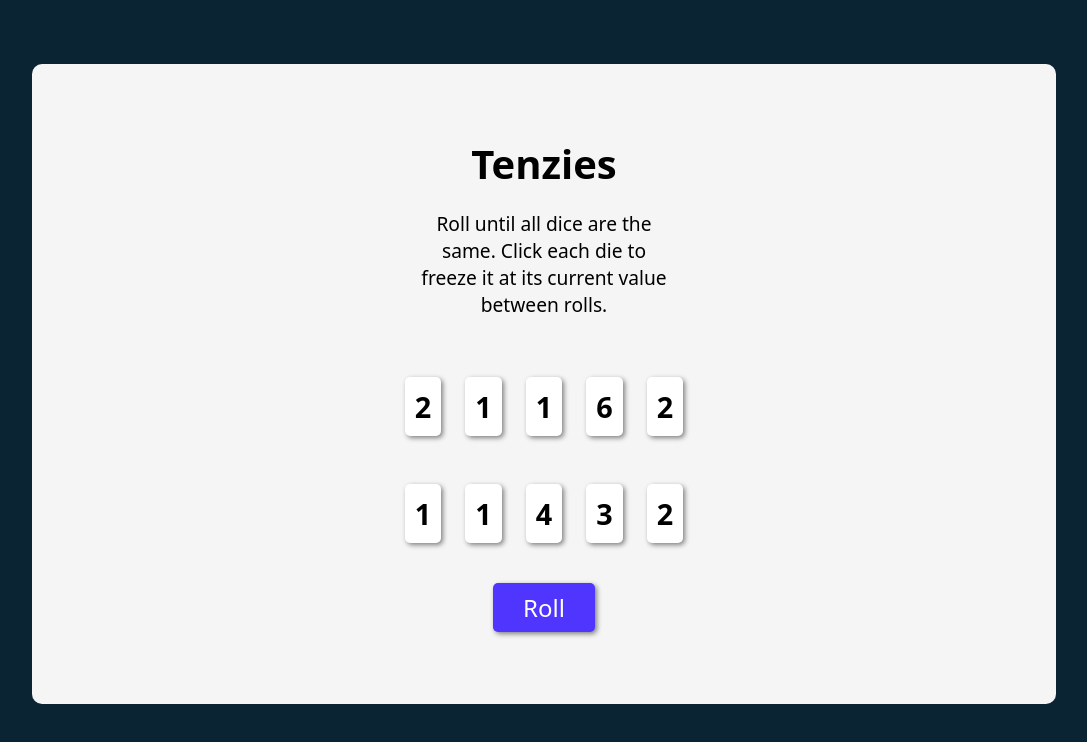
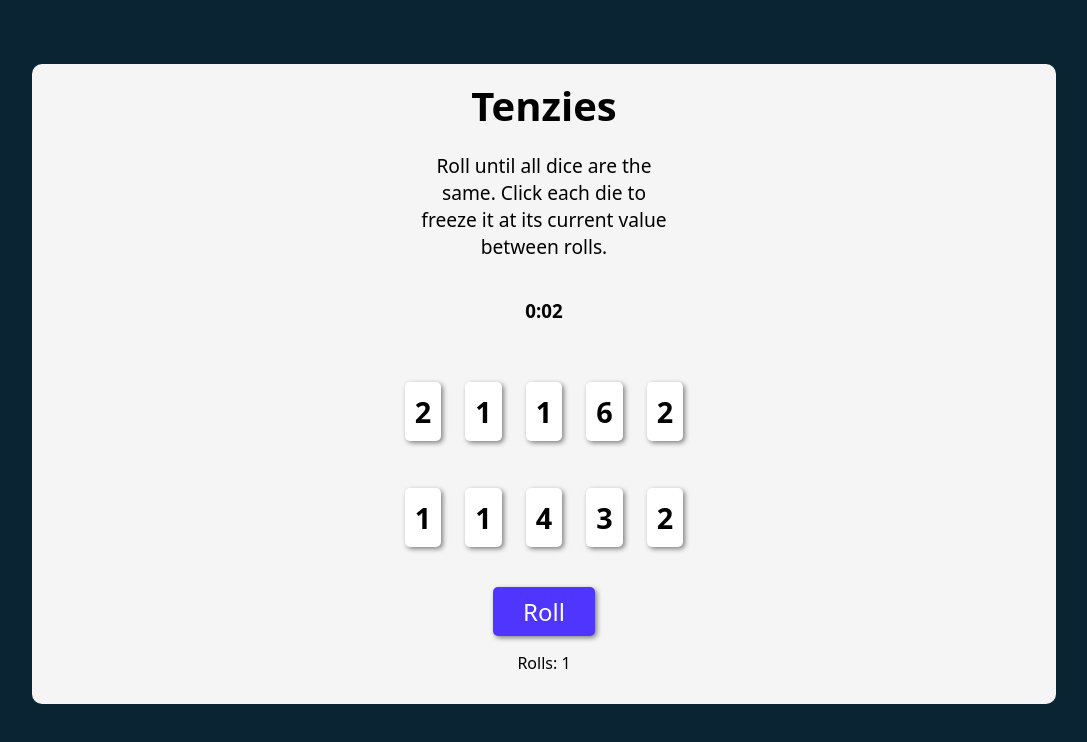
Before and after one commit to Iliyan300/Tenzies-Game, a React (Vite) app in the folder Tenzies-game/: page / in a window 1280 px wide. Both pictures are taken after a click on the button "Roll". Shown: the top 742 px of the page, without its empty margins (96-1183 px from the left). Built offline with nearby package versions, Linux system fonts and the light colour scheme.

Commit message:
timer and counter added

```diff
--- a/Tenzies-game/src/App.jsx
+++ b/Tenzies-game/src/App.jsx
@@ -8,6 +8,11 @@ function App() {
 
 const [dice, setDice] = useState(getRandomNumbers());
 const [tenzies, setTenzies] = useState(false);
+const [rolls, setRolls] = useState(0);
+const [seconds, setSeconds] = useState(0);
+const [isActive, setIsActive] = useState(false)
+
+
 
 useEffect(() => {
 
@@ -21,6 +26,19 @@ if(allHeld && allSameValues) {
 
 },[dice])
 
+useEffect(() => {
+
+  let interval;
+
+    if(isActive) {
+    interval = setInterval(() => {
+      setSeconds(prev => prev + 1)
+      },1000)
+    }
+
+  return () => clearInterval(interval);
+
+},[isActive])
 
 function generateNumbers() {
   return {
@@ -43,6 +61,8 @@ setDice(oldDice => oldDice.map((die) => {
   return die.isHeld ? die : generateNumbers()
 
 }))
+setRolls(prev => prev + 1);
+setIsActive(true)
 
 }
 
@@ -55,6 +75,7 @@ function holdDice(id) {
 function newGame() {
   setDice(getRandomNumbers());
   setTenzies(false);
+  setRolls(0);
 }
 
 const diceNumberElements = dice.map((die) => <Die key={die.id} value={die.value} isHeld={die.isHeld} holdDice={() => holdDice(die.id)}/>)
@@ -66,13 +87,14 @@ const diceNumberElements = dice.map((die) => <Die key={die.id} value={die.value}
       <h1 className="main-title">Tenzies</h1>
       <p className="main-paragraph">Roll until all dice are the same.
         Click each die to freeze it at its current value between rolls.</p>
+        { rolls > 0 && <h3>0:0{seconds}</h3> }
         <div className='button-wrapper'>
       {diceNumberElements}
       </div>
       { tenzies
       ? <button className="control-btn" onClick={newGame}>New game</button>
       : <button className="control-btn" onClick={rollDice}>Roll</button> }
-
+      <p>Rolls: {rolls} </p>
     </main>
   )
 }
```
